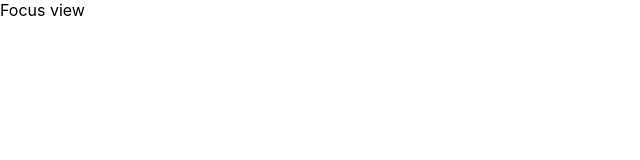
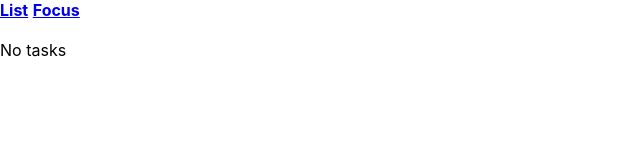
Before and after one commit to maminadochka/todo-list, a React (Create React App) app: page /focus in a window 1280 px wide. Shown: the top 160 px of the page, without its empty margins (0-640 px from the left). Built offline with nearby package versions, Linux system fonts and the light colour scheme.

Commit message:
add focus screen

```diff
--- a/src/App.tsx
+++ b/src/App.tsx
@@ -1,13 +1,31 @@
-import React from 'react';
+import React, {useState} from 'react';
+import { NavLink } from 'react-router-dom';
 import {BrowserRouter, Route, Routes} from 'react-router-dom'
 import ListScreen from './screens/ListScreen';
+import FocusScreen from './screens/FocusScreen';
+
+export type Task = {
+  id: string;
+  label: string;
+  isComplete: boolean;
+}
 
 function App() {
+ const [tasks, setTasks] = useState<Task[]>([]);
+ const tasksProps = {tasks, setTasks}
+
   return (
     <BrowserRouter>
+      <nav>
+        <NavLink to="/" style={{fontWeight: 'bold'}}>List</NavLink>
+        {'   '}
+        <NavLink to="/focus" style={{fontWeight: 'bold'}}>Focus</NavLink>
+      </nav>
+      <br />
+
       <Routes>
-        <Route path="/" element={<ListScreen/>}/>
-        <Route path="/focus" element={<div>Focus view</div>} />
+        <Route path="/" element={<ListScreen {...tasksProps}/>}/>
+        <Route path="/focus" element={<FocusScreen {...tasksProps}/>} />
       </Routes>
     </BrowserRouter>
   );
--- /dev/null
+++ b/src/screens/FocusScreen.tsx
@@ -0,0 +1,20 @@
+import React from 'react'
+
+type Props = {
+    tasks: Task[];
+    setTasks: React.Dispatch<React.SetStateAction<Task[]>>;
+};
+
+export type Task = {
+    id: string;
+    label: string;
+    isComplete: boolean;
+}
+
+const FocusScreen: React.FC<Props> = ({tasks}) => {
+    const task = tasks[0]
+
+    return task ? <div>{task.label}</div> : <div>No tasks</div>;
+};
+
+export default FocusScreen;
--- a/src/screens/ListScreen.tsx
+++ b/src/screens/ListScreen.tsx
@@ -1,16 +1,18 @@
 import React, { ChangeEvent, KeyboardEvent, useState } from 'react';
 import {nanoid} from 'nanoid';
 
-type Props = {};
+type Props = {
+    tasks: Task[];
+    setTasks: React.Dispatch<React.SetStateAction<Task[]>>;
+};
 
-type Task = {
+export type Task = {
     id: string;
     label: string;
     isComplete: boolean;
 }
 
-const ListScreen: React.FC<Props> = () => {
-    const [tasks, setTasks] = useState<Task[]>([]);
+const ListScreen: React.FC<Props> = ({ tasks, setTasks}) => {
     const [newTaskLabel, setNewTaskLabel] = useState('');
 
     const handleNewTaskLabelChange = (e: ChangeEvent<HTMLInputElement>) => setNewTaskLabel(e.target.value);
```
